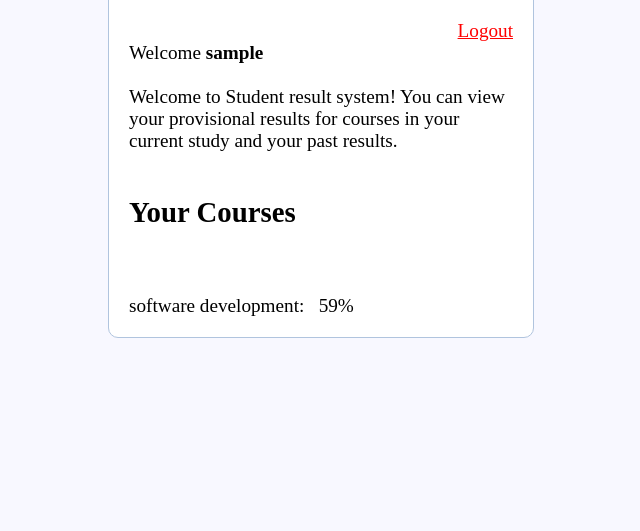
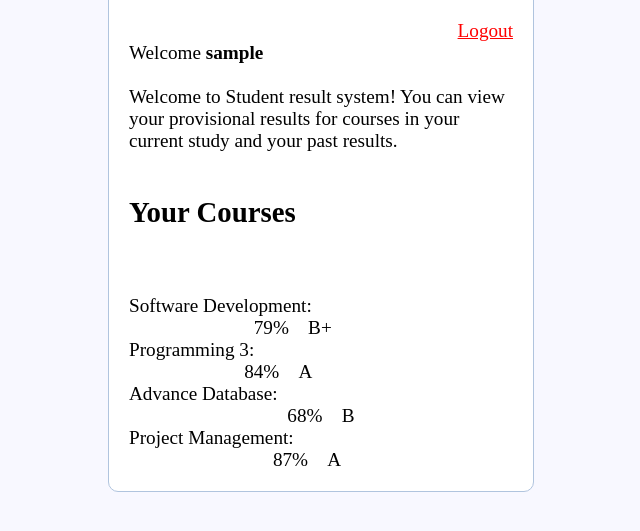
Before and after one commit to desheng0404/studentResult, a PHP site: page / in a window 1280 px wide. Shown: the part 125-656 px from the top of the page, without its empty margins (319-959 px from the left). Run offline with PHP 8.4, Linux system fonts and the light colour scheme; the visitor is signed in with stand-in values (Sample User, id 1).

Commit message:
revise index

```diff
--- a/index.php
+++ b/index.php
@@ -51,7 +51,29 @@
 			<br>
 			<br>
 			<br>
-			<p>software development:&nbsp;&nbsp; 59%</P>
+			<p>Software Development:&nbsp;&nbsp;&nbsp;&nbsp;&nbsp;&nbsp;&nbsp;&nbsp;&nbsp;&nbsp;
+			&nbsp;&nbsp;&nbsp;&nbsp;&nbsp;&nbsp;&nbsp;&nbsp;&nbsp;&nbsp;&nbsp;&nbsp;&nbsp;
+			&nbsp;&nbsp;&nbsp;&nbsp;&nbsp;&nbsp;&nbsp;&nbsp;&nbsp;&nbsp;&nbsp;&nbsp;&nbsp;
+			&nbsp;&nbsp;&nbsp;&nbsp;&nbsp;&nbsp;&nbsp;&nbsp;&nbsp;&nbsp;&nbsp;&nbsp;&nbsp;
+			&nbsp;&nbsp;&nbsp;&nbsp;&nbsp;&nbsp;&nbsp;&nbsp;&nbsp;&nbsp;&nbsp;&nbsp;79%&nbsp;&nbsp;&nbsp;&nbsp;B+</P>
+			<p>Programming 3:&nbsp;&nbsp;&nbsp;&nbsp;&nbsp;&nbsp;&nbsp;&nbsp;&nbsp;&nbsp;
+			&nbsp;&nbsp;&nbsp;&nbsp;&nbsp;&nbsp;&nbsp;&nbsp;&nbsp;&nbsp;&nbsp;&nbsp;&nbsp;
+			&nbsp;&nbsp;&nbsp;&nbsp;&nbsp;&nbsp;&nbsp;&nbsp;&nbsp;&nbsp;&nbsp;&nbsp;&nbsp;
+			&nbsp;&nbsp;&nbsp;&nbsp;&nbsp;&nbsp;&nbsp;&nbsp;&nbsp;&nbsp;&nbsp;&nbsp;&nbsp;
+			&nbsp;&nbsp;&nbsp;&nbsp;&nbsp;&nbsp;&nbsp;&nbsp;&nbsp;&nbsp;&nbsp;&nbsp;&nbsp;
+			&nbsp;&nbsp;&nbsp;&nbsp;&nbsp;&nbsp;&nbsp;&nbsp;&nbsp;&nbsp;84%&nbsp;&nbsp;&nbsp;&nbsp;A</p>
+			<p>Advance Database:&nbsp;&nbsp;&nbsp;&nbsp;&nbsp;&nbsp;&nbsp;&nbsp;&nbsp;&nbsp;
+			&nbsp;&nbsp;&nbsp;&nbsp;&nbsp;&nbsp;&nbsp;&nbsp;&nbsp;&nbsp;&nbsp;&nbsp;&nbsp;
+			&nbsp;&nbsp;&nbsp;&nbsp;&nbsp;&nbsp;&nbsp;&nbsp;&nbsp;&nbsp;&nbsp;&nbsp;&nbsp;
+			&nbsp;&nbsp;&nbsp;&nbsp;&nbsp;&nbsp;&nbsp;&nbsp;&nbsp;&nbsp;&nbsp;&nbsp;&nbsp;
+			&nbsp;&nbsp;&nbsp;&nbsp;&nbsp;&nbsp;&nbsp;&nbsp;&nbsp;&nbsp;&nbsp;&nbsp;&nbsp;
+			&nbsp;&nbsp;&nbsp;&nbsp;&nbsp;68%&nbsp;&nbsp;&nbsp;&nbsp;B</p>
+			<p>Project Management:&nbsp;&nbsp;&nbsp;&nbsp;&nbsp;&nbsp;&nbsp;&nbsp;&nbsp;&nbsp;
+			&nbsp;&nbsp;&nbsp;&nbsp;&nbsp;&nbsp;&nbsp;&nbsp;&nbsp;&nbsp;&nbsp;&nbsp;&nbsp;
+			&nbsp;&nbsp;&nbsp;&nbsp;&nbsp;&nbsp;&nbsp;&nbsp;&nbsp;&nbsp;&nbsp;&nbsp;&nbsp;
+			&nbsp;&nbsp;&nbsp;&nbsp;&nbsp;&nbsp;&nbsp;&nbsp;&nbsp;&nbsp;&nbsp;&nbsp;&nbsp;
+			&nbsp;&nbsp;&nbsp;&nbsp;&nbsp;&nbsp;&nbsp;&nbsp;&nbsp;&nbsp;&nbsp;&nbsp;&nbsp;
+			&nbsp;&nbsp;87%&nbsp;&nbsp;&nbsp;&nbsp;A</P>
 
 		<?php endif?>
 	</div>
```
